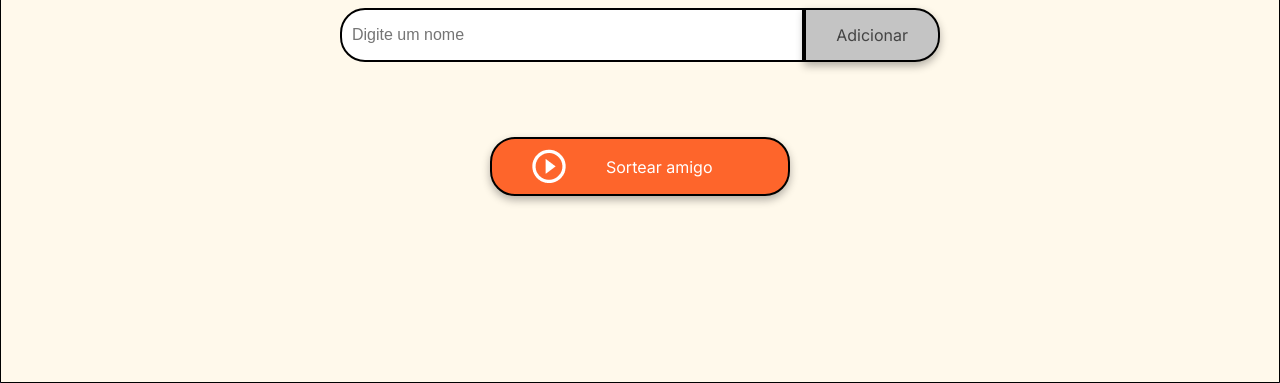
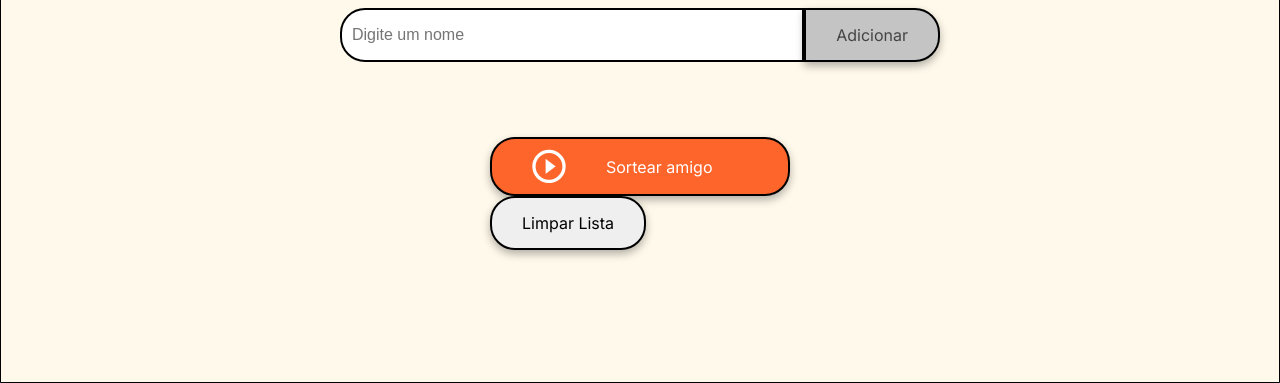
Before and after one commit to rafasuke200/Amigo-Secreto, a plain HTML site: page index.html in a window 1280 px wide. Shown: the part 417-800 px from the top of the page. Drawn offline with Linux system fonts and the light colour scheme.

Commit message:
adicionado botão para limpar a lista de amigos e a função para limpar todas as listas

```diff
--- a/app.js
+++ b/app.js
@@ -45,5 +45,21 @@ function sortearAmigo() {
 
     // Atualiza o conteúdo da lista de resultados para exibir o nome do amigo sorteado
     let resultado = document.getElementById('resultado');
-    resultado.innerHTML = `O amigo sorteado é: <strong>${amigoSorteado}</strong>`;
+    resultado.innerHTML = `O amigo sorteado é: ${amigoSorteado}`;
 }
+
+function limparLista() {
+    // Limpar o array de amigos
+    amigos = [];
+
+    // Limpar o conteúdo da lista de amigos no HTML
+    let lista = document.getElementById('listaAmigos');
+    lista.innerHTML = '';
+
+    // Limpar o conteúdo do resultado
+    let resultado = document.getElementById('resultado');
+    resultado.innerHTML = '';
+
+    // Opcional: Mensagem de confirmação (para feedback ao usuário)
+    alert("Lista limpa com sucesso!");
+}
--- a/index.html
+++ b/index.html
@@ -32,6 +32,10 @@
                     <img src="assets/play_circle_outline.png" alt="Ícone para sortear">
                     Sortear amigo
                 </button>
+                <div class="button-container">
+                    <button class="button-clear" onclick="limparLista()">Limpar Lista</button>
+                </div>
+
             </div>
         </section>
     </main>
```
